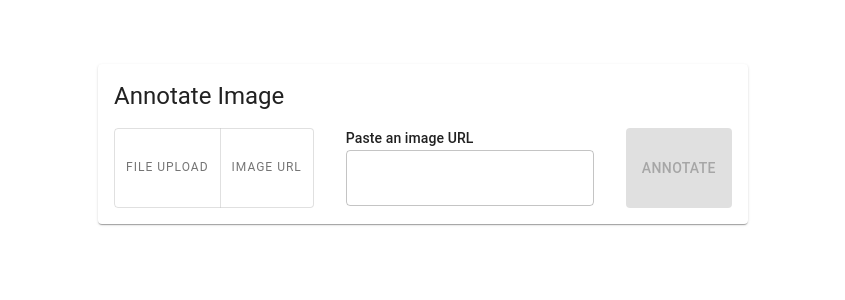
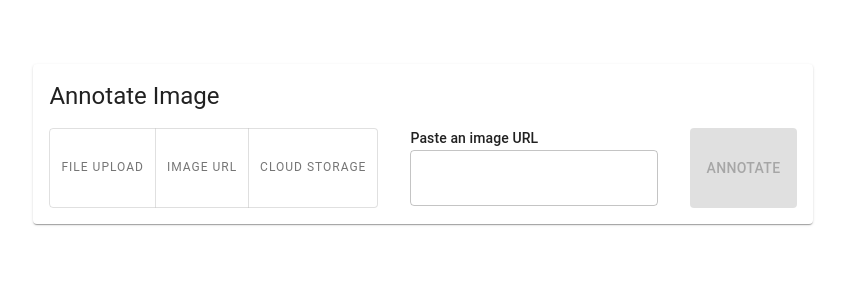
Before and after one commit to ivanmkc/ImageProcessing, a React (Vite) app in the folder frontend/: page / in a window 1280 px wide. Both pictures are taken after a click on the button "IMAGE URL". Shown: the top 300 px of the page, without its empty margins (217-1062 px from the left). Built offline with nearby package versions, Linux system fonts and the light colour scheme; no server answers.

Commit message:
Refactored selectors into the src/components/UnifiedImageSelector.tsx

```diff
--- a/frontend/src/App.tsx
+++ b/frontend/src/App.tsx
@@ -8,12 +8,10 @@ import {
 import {
   Alert,
   Box,
-  Button,
   CircularProgress,
   Container,
   Divider,
   Paper,
-  TextField,
   ToggleButton,
   ToggleButtonGroup,
   Typography,
@@ -25,6 +23,10 @@ import {
 } from "queries";
 import { Stack } from "@mui/system";
 import ResultContainer from "components/ResultsContainer";
+import {
+  ImageSource,
+  UnifiedImageSelector,
+} from "components/UnifiedImageSelector";
 
 const ErrorAlert = ({ error }: { error: Error }) => (
   <Alert severity="error">Error: {error.message}</Alert>
@@ -38,69 +40,20 @@ const LoadingAlert = () => (
   </Alert>
 );
 
-enum ImageSource {
-  Upload,
-  URL,
-}
-
-const AnnotateByUri = ({
-  imageUri,
-  isButtonDisabled,
-  onImageUriChanged,
-  onConfirmClicked,
-}: {
-  imageUri: string;
-  isButtonDisabled: boolean;
-  onImageUriChanged: (text: string) => void;
-  onConfirmClicked?: () => void;
-}) => {
-  return (
-    <>
-      <Box sx={{ flex: 1 }}>
-        <Typography variant="subtitle2">Paste an image URL</Typography>
-        <TextField
-          id="outlined-controlled"
-          value={imageUri}
-          onChange={(event: React.ChangeEvent<HTMLInputElement>) => {
-            onImageUriChanged(event.target.value);
-          }}
-          fullWidth
-          onKeyUp={(event) => {
-            if (event.key === "Enter" && onConfirmClicked != null) {
-              onConfirmClicked();
-            }
-          }}
-        />
-      </Box>
-      <Button
-        variant="contained"
-        onClick={() => {
-          if (onConfirmClicked != null) {
-            onConfirmClicked();
-          }
-        }}
-        disabled={isButtonDisabled}
-      >
-        Annotate
-      </Button>
-    </>
-  );
-};
-
 const ImageAnnotationPage = () => {
   const [selectedFile, setSelectedFile] = useState<File | null>(null);
   // The URL to the image to be displayed
   const [selectedFileUrl, setSelectedFileURL] = useState<string>("");
-  const [imageUri, setImageUri] = useState<string>("");
   const [imageSource, setImageSource] = useState<ImageSource>(
     ImageSource.Upload
   );
+  const [gcsUri, setGCSUri] = useState<string>("");
 
   const annotateImageByFileMutation = useMutation<
     ImageAnnotationResult,
     Error,
     File
-  >(["uploadFile", selectedFile], (file: File) => {
+  >(["annotateImageByFile", selectedFile], (file: File) => {
     return annotateImageByFile(file);
   });
 
@@ -108,14 +61,12 @@ const ImageAnnotationPage = () => {
     ImageAnnotationResult,
     Error,
     string
-  >(["uploadFile", selectedFile], (imageUri: string) => {
+  >(["annotateImageByUri", selectedFile], (imageUri: string) => {
     return annotateImageByUri(imageUri);
   });
 
-  const handleFileChange = (event: React.ChangeEvent<HTMLInputElement>) => {
-    const files = event.target.files;
-    if (files && files.length > 0) {
-      const file = files[0];
+  const handleFileChange = (file: File | null) => {
+    if (file != null) {
       setSelectedFile(file);
 
       // Reset upload results
@@ -135,6 +86,13 @@ const ImageAnnotationPage = () => {
     } else {
       setSelectedFile(null);
     }
+  };
+
+  const handleAnnotateByUri = (uri: string) => {
+    annotateImageByFileMutation.reset();
+    annotateImageByUriMutation.reset();
+    setSelectedFileURL(uri);
+    annotateImageByUriMutation.mutate(uri);
   };
 
   const handleImageSourceChange = (
@@ -181,7 +139,7 @@ const ImageAnnotationPage = () => {
                   <Typography variant="overline">File upload</Typography>
                 </ToggleButton>
                 <ToggleButton
-                  value="ImageUrl"
+                  value="URL"
                   sx={{
                     "&:focus": {
                       outline: "none",
@@ -190,31 +148,24 @@ const ImageAnnotationPage = () => {
                 >
                   <Typography variant="overline">Image URL</Typography>
                 </ToggleButton>
+                <ToggleButton
+                  value="CloudStorage"
+                  sx={{
+                    "&:focus": {
+                      outline: "none",
+                    },
+                  }}
+                >
+                  <Typography variant="overline">Cloud Storage</Typography>
+                </ToggleButton>
               </ToggleButtonGroup>
-              {imageSource == ImageSource.Upload ? (
-                <Box sx={{ flex: 1 }}>
-                  <Typography variant="subtitle2">Choose a file</Typography>
-                  <TextField
-                    type="file"
-                    onChange={handleFileChange}
-                    fullWidth
-                  />
-                </Box>
-              ) : (
-                <AnnotateByUri
-                  imageUri={imageUri}
-                  onImageUriChanged={(text) => setImageUri(text)}
-                  isButtonDisabled={imageUri.length == 0 || isLoading}
-                  onConfirmClicked={() => {
-                    if (imageUri != null) {
-                      annotateImageByFileMutation.reset();
-                      annotateImageByUriMutation.reset();
-                      setSelectedFileURL(imageUri);
-                      annotateImageByUriMutation.mutate(imageUri);
-                    }
-                  }}
-                />
-              )}
+              <UnifiedImageSelector
+                isLoading={isLoading}
+                imageSource={imageSource}
+                handleFileChange={handleFileChange}
+                handleAnnotateByUri={handleAnnotateByUri}
+                handleAnnotateByGcsUri={() => {}}
+              />
             </Stack>
 
             {error || isLoading || annotationResult ? (
--- /dev/null
+++ b/frontend/src/components/GCSFileSelector.tsx
@@ -0,0 +1,55 @@
+import { Box, Typography, TextField, Button } from "@mui/material";
+import { listGCSFolder } from "queries";
+import { useMutation } from "react-query";
+
+export default ({
+  gcsUri,
+  isButtonDisabled,
+  onUriChanged,
+  onConfirmClicked,
+}: {
+  gcsUri: string;
+  isButtonDisabled: boolean;
+  onUriChanged: (text: string) => void;
+  onConfirmClicked?: () => void;
+}) => {
+  const listGCSFolderMutation = useMutation<string[], Error, string>(
+    ["listGCSFolderMutation", gcsUri],
+    (uri: string) => {
+      return listGCSFolder(uri);
+    }
+  );
+
+  return (
+    <>
+      <Box sx={{ flex: 1 }}>
+        <Typography variant="subtitle2">TODO: Paste a GCS URI</Typography>
+        <TextField
+          id="outlined-controlled"
+          value={gcsUri}
+          onChange={(event: React.ChangeEvent<HTMLInputElement>) => {
+            onUriChanged(event.target.value);
+          }}
+          fullWidth
+          onKeyUp={(event) => {
+            // if (event.key === "Enter" && onConfirmClicked != null) {
+            //   onConfirmClicked();
+            listGCSFolderMutation.mutate(gcsUri);
+            // }
+          }}
+        />
+      </Box>
+      <Button
+        variant="contained"
+        onClick={() => {
+          if (onConfirmClicked != null) {
+            onConfirmClicked();
+          }
+        }}
+        disabled={isButtonDisabled}
+      >
+        Annotate
+      </Button>
+    </>
+  );
+};
--- /dev/null
+++ b/frontend/src/components/UnifiedImageSelector.tsx
@@ -0,0 +1,119 @@
+import { Box, Typography, TextField, Button } from "@mui/material";
+import { useEffect, useState } from "react";
+import GCSFileSelector from "components/GCSFileSelector";
+
+export enum ImageSource {
+  Upload,
+  URL,
+  CloudStorage,
+}
+
+type ImageSelectorProps = {
+  isLoading: boolean;
+  imageSource: ImageSource;
+  handleFileChange: (file: File | null) => void;
+  handleAnnotateByUri: (uri: string) => void;
+  handleAnnotateByGcsUri: () => void;
+};
+
+const AnnotateByUri = ({
+  imageUri,
+  isButtonDisabled,
+  onImageUriChanged,
+  onConfirmClicked,
+}: {
+  imageUri: string;
+  isButtonDisabled: boolean;
+  onImageUriChanged: (text: string) => void;
+  onConfirmClicked?: () => void;
+}) => {
+  return (
+    <>
+      <Box sx={{ flex: 1 }}>
+        <Typography variant="subtitle2">Paste an image URL</Typography>
+        <TextField
+          id="outlined-controlled"
+          value={imageUri}
+          onChange={(event: React.ChangeEvent<HTMLInputElement>) => {
+            onImageUriChanged(event.target.value);
+          }}
+          fullWidth
+          onKeyUp={(event) => {
+            if (event.key === "Enter" && onConfirmClicked != null) {
+              onConfirmClicked();
+            }
+          }}
+        />
+      </Box>
+      <Button
+        variant="contained"
+        onClick={() => {
+          if (onConfirmClicked != null) {
+            onConfirmClicked();
+          }
+        }}
+        disabled={isButtonDisabled}
+      >
+        Annotate
+      </Button>
+    </>
+  );
+};
+
+export const UnifiedImageSelector = ({
+  isLoading,
+  imageSource,
+  handleFileChange,
+  handleAnnotateByUri,
+  handleAnnotateByGcsUri,
+}: ImageSelectorProps) => {
+  const [imageUri, setImageUri] = useState("");
+  const [gcsUri, setGCSUri] = useState("");
+
+  const renderUpload = () => (
+    <Box sx={{ flex: 1 }}>
+      <Typography variant="subtitle2">Choose a file</Typography>
+      <TextField
+        type="file"
+        onChange={(event: React.ChangeEvent<HTMLInputElement>) => {
+          const files = event.target.files;
+          if (files && files.length > 0) {
+            handleFileChange(files[0]);
+          } else {
+            handleFileChange(null);
+          }
+        }}
+        fullWidth
+      />
+    </Box>
+  );
+
+  const renderURL = () => (
+    <AnnotateByUri
+      imageUri={imageUri}
+      onImageUriChanged={(text) => setImageUri(text)}
+      isButtonDisabled={imageUri.length == 0 || isLoading}
+      onConfirmClicked={() => handleAnnotateByUri(imageUri)}
+    />
+  );
+
+  const renderCloudStorage = () => (
+    <GCSFileSelector
+      gcsUri={gcsUri}
+      onUriChanged={(text) => setGCSUri(text)}
+      isButtonDisabled={gcsUri.length == 0 || isLoading}
+      onConfirmClicked={handleAnnotateByGcsUri}
+    />
+  );
+
+  switch (imageSource) {
+    case ImageSource.Upload:
+      return renderUpload();
+    case ImageSource.URL:
+      return renderURL();
+    case ImageSource.CloudStorage:
+      return renderCloudStorage();
+    default:
+      return null;
+  }
+};
--- a/frontend/src/queries.ts
+++ b/frontend/src/queries.ts
@@ -142,3 +142,11 @@ export async function annotateImageByUri(
     .post<ImageAnnotationResult>("/", formData)
     .then((response) => response.data);
 }
+
+export async function listGCSFolder(gcsUri: string): Promise<string[]> {
+  const formData = new FormData();
+  formData.append("gcs_uri", gcsUri);
+  return client
+    .post<string[]>("/listGCSFolder", formData)
+    .then((response) => response.data);
+}
```
